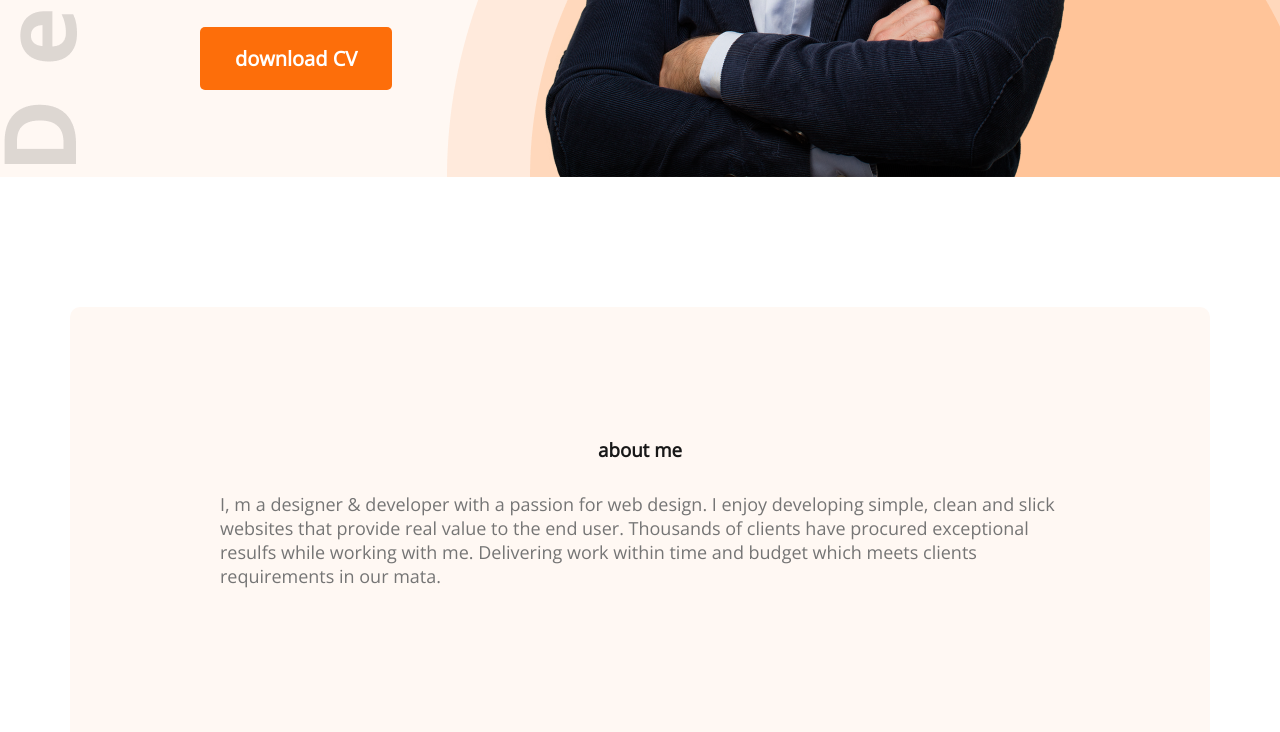
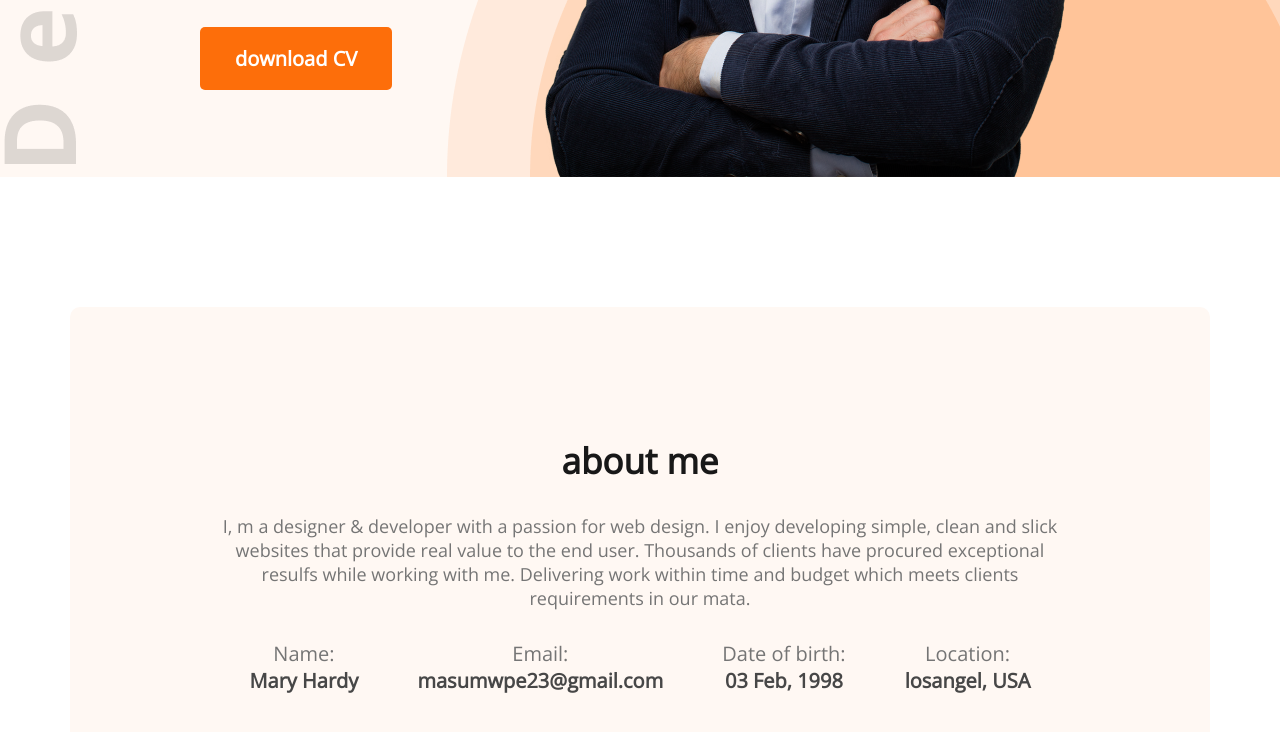
Before and after one commit to mamunkhan20053/developer-protfolio, a plain HTML site: page index.html in a window 1280 px wide. Shown: the part 662-1394 px from the top of the page. Drawn offline with nearby package versions, Linux system fonts and the light colour scheme.

Commit message:
evening time code

```diff
--- a/index.html
+++ b/index.html
@@ -41,6 +41,25 @@
         <section class="about">
             <h3 class="section-title">about me</h3>
             <p class="section-description">I, m a designer & developer with a passion for web design. I enjoy developing simple, clean and slick websites that provide real value to the end user. Thousands of clients have procured exceptional resulfs while working with me. Delivering work within time and budget which meets clients requirements in our mata.</p>
+            <div class="about-info-container">
+                <div class="about-info">
+                    <p class="info-title">Name:</p>
+                    <p class="info-description">Mary Hardy</p>
+                </div>
+                <div class="about-info">
+                    <p class="info-title">Email:</p>
+                    <p class="info-description">masumwpe23@gmail.com</p>
+                </div>
+                <div class="about-info">
+                    <p class="info-title">Date of birth:</p>
+                    <p class="info-description">03 Feb, 1998</p>
+                </div>
+                <div class="about-info">
+                    <p class="info-title">Location:</p>
+                    <p class="info-description">losangel, USA</p>
+                </div>
+
+            </div>
         </section>
 
 
--- a/styles/protfolio.css
+++ b/styles/protfolio.css
@@ -83,13 +83,16 @@ main {
     background: #FFF8F3;
     border-radius: 10px;
     padding: 130px 150px;
+    text-align: center;
+
 
 }
 
 .section-title {
-    text-align: center;
     margin-bottom: 30px;
     color: #181818;
+    font-weight: 700;
+    font-size: 35px;
 
 }
 
@@ -99,3 +102,20 @@ main {
     margin-bottom: 30px;
 
 }
+
+.about-info-container {
+    display: flex;
+    justify-content: space-around;
+}
+
+.about-info .info-title {
+    font-size: 20px;
+    color: #757575;
+
+}
+
+.info-description {
+    font-weight: 700;
+    font-size: 20px;
+    color: #474747;
+}
```
